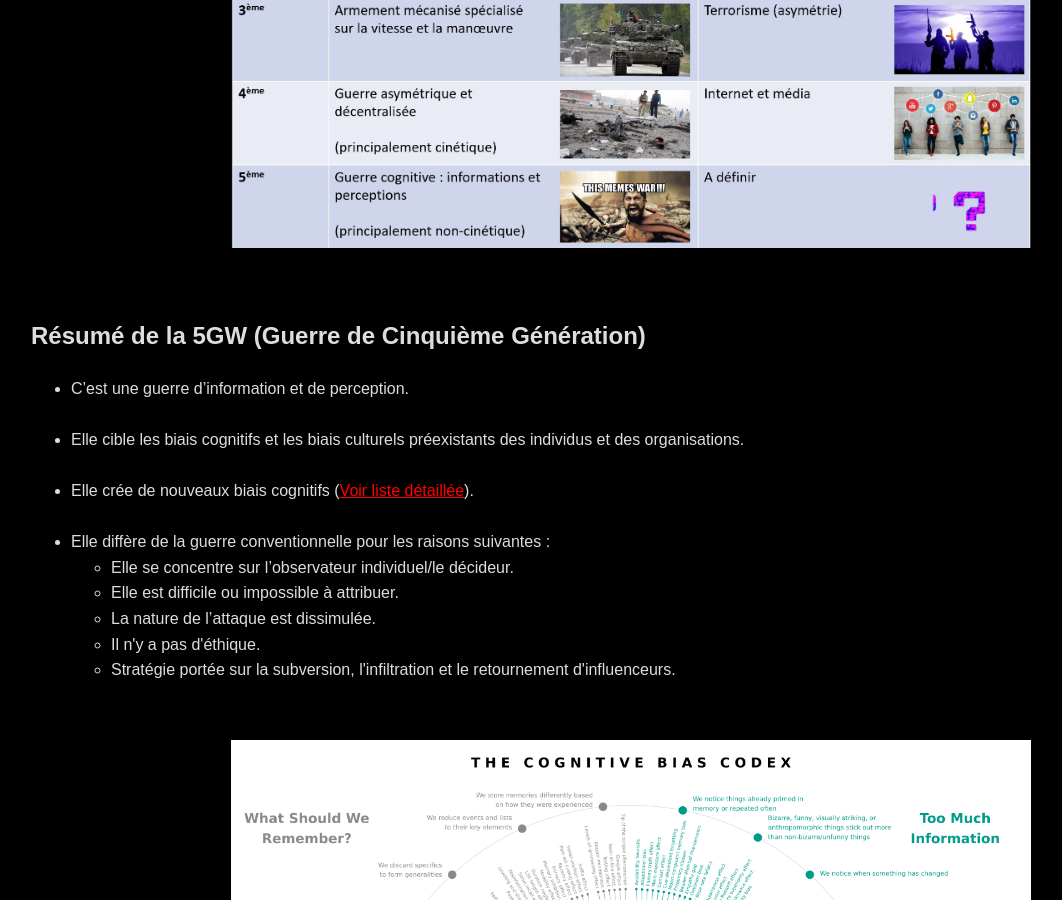
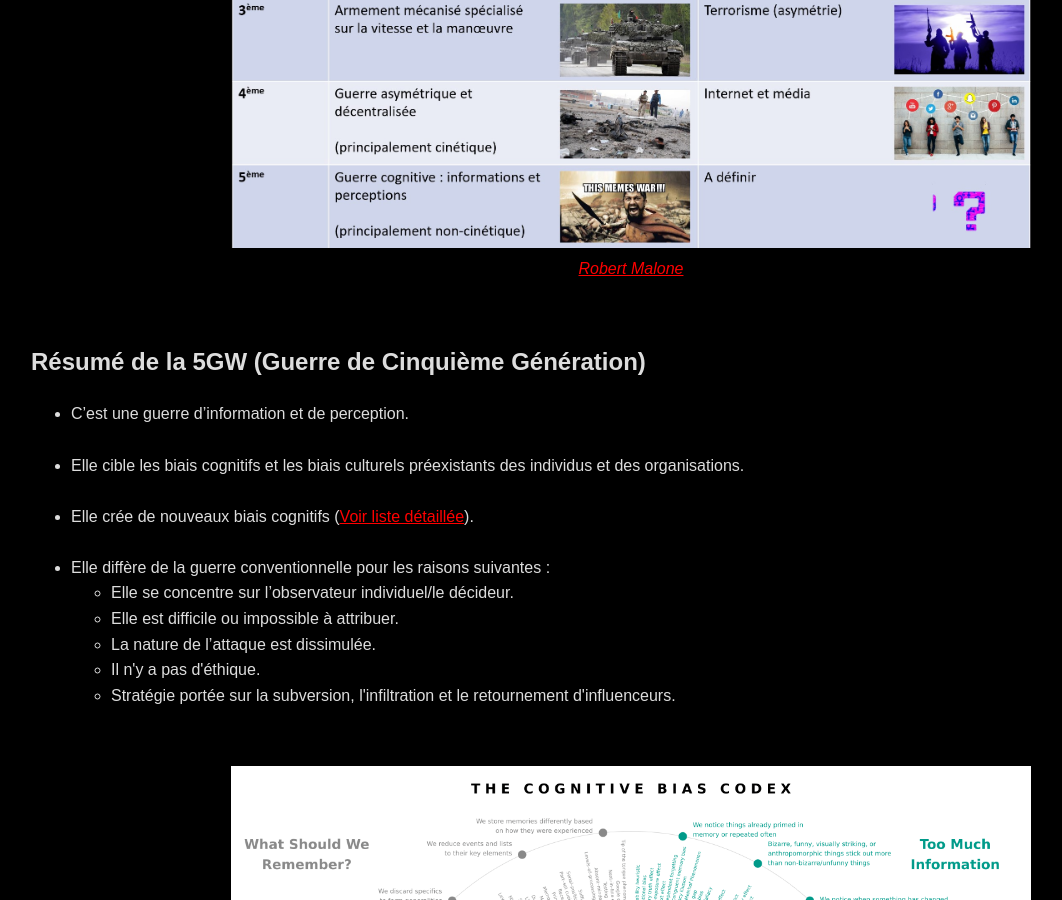
Before and after one commit to Anadema/Cognitive-Weaponization-Matrix, a Jekyll site: the page built from Lisez_moi.md, in a window 1280 px wide and 900 px high, scrolled down 1771 px. Shown: the whole window, without its empty margins (9-1071 px from the left). Built offline with Jekyll 4.4.1, drawn with Linux system fonts in a browser that asks for light colours.

Commit message:
Update Lisez_moi.md

```diff
--- a/Lisez_moi.md
+++ b/Lisez_moi.md
@@ -45,6 +45,7 @@ title: Cognitive-Weaponization-Matrix - Lisez-moi
 
 <p align="center">
   <img width="800" height="600" src="./Image/5g.jpg"><br>
+  <i><a href="https://www.youtube.com/watch?v=q-cV5WUuyB4" style="color: red;" target="_blank">Robert Malone</a></i>
 </p>
 
 
```
